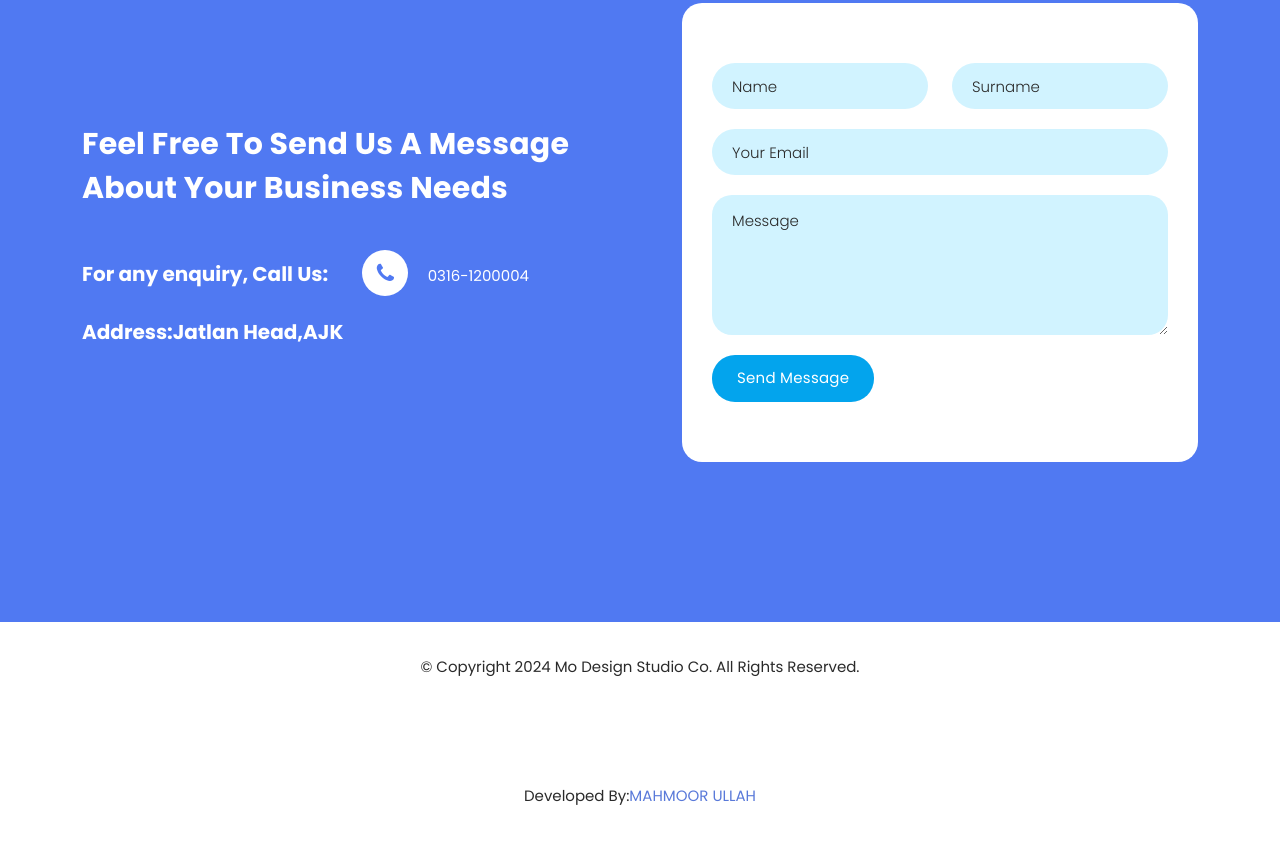
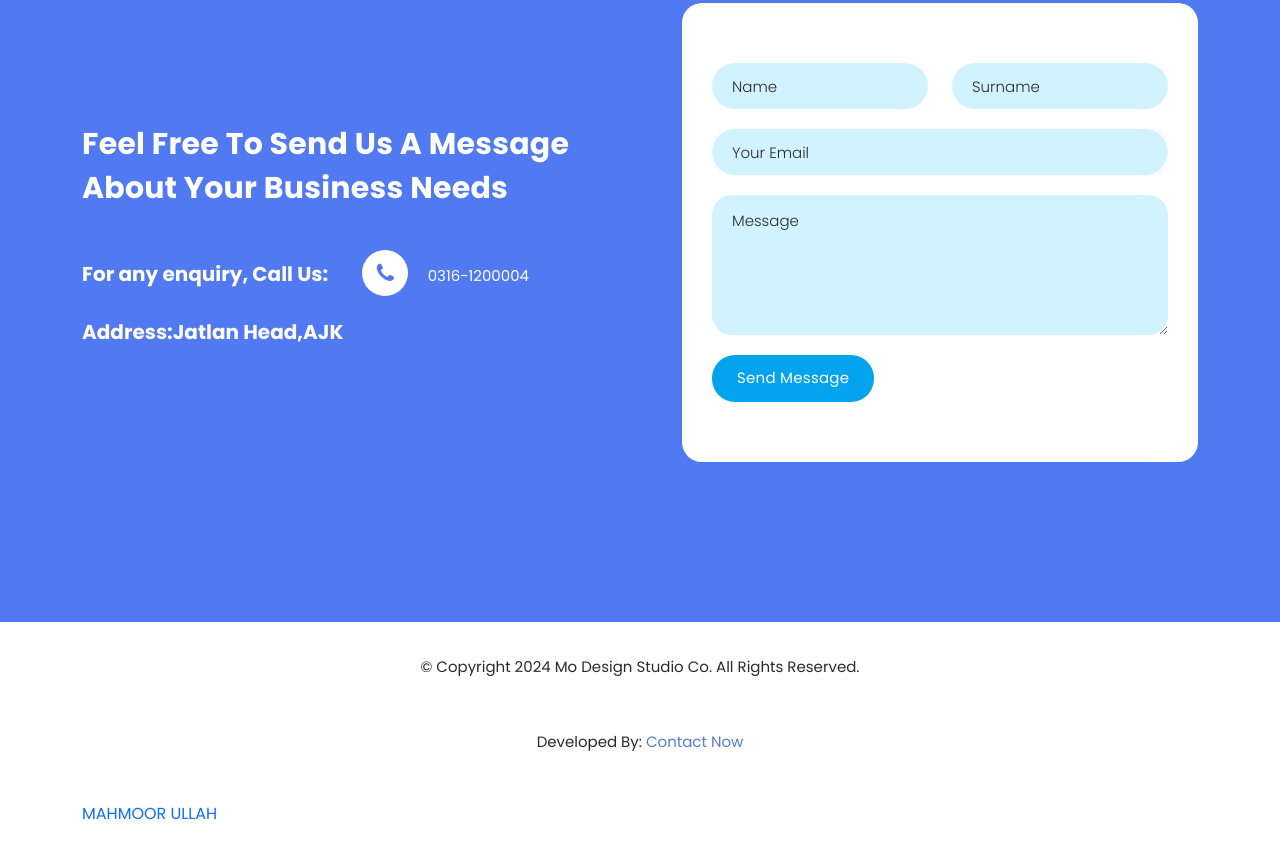
Before and after one commit to mahmoor786/Modesignstudio, a plain HTML site: page index.html in a window 1280 px wide. Shown: the part 4092-4951 px from the top of the page. Drawn offline with Linux system fonts and the light colour scheme.

Commit message:
Update index.html

```diff
--- a/index.html
+++ b/index.html
@@ -357,8 +357,9 @@
       <div class="row">
         <div class="col-lg-12 wow fadeIn" data-wow-duration="1s" data-wow-delay="0.25s">
           <p>© Copyright 2024 Mo Design Studio Co. All Rights Reserved.</p>
-          <br>
-         <p> Developed By:<a href="www.linkedin.com/in/mahmoor-ullah">MAHMOOR ULLAH</a></p>
+           <p> Developed By:
+          <a href="www.linkedin.com/in/mahmoor-ullah">Contact Now</a></div>
+        <a href="www.linkedin.com/in/mahmoor-ullah">MAHMOOR ULLAH</a></p>
 
 
         </div>
```
